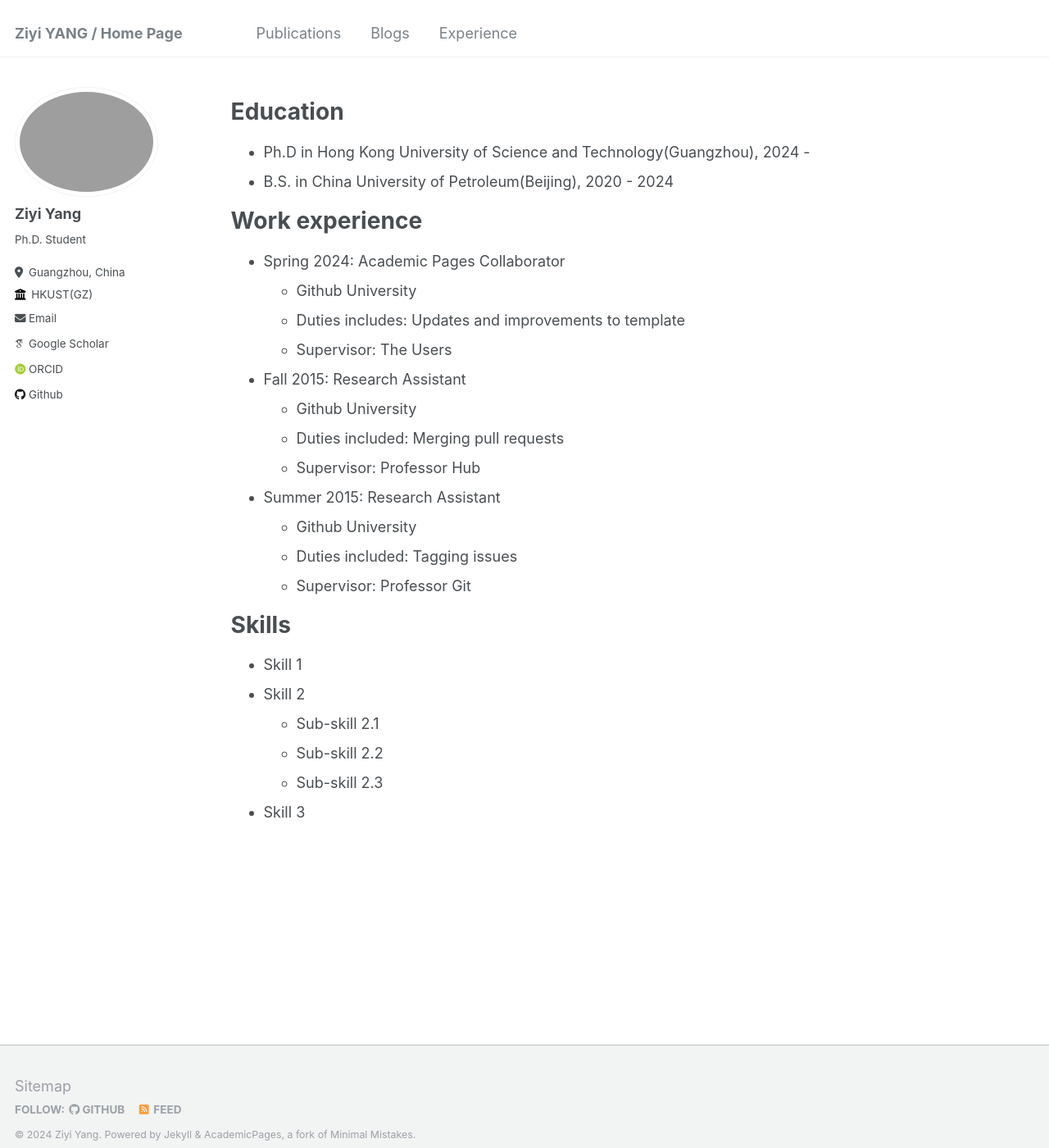
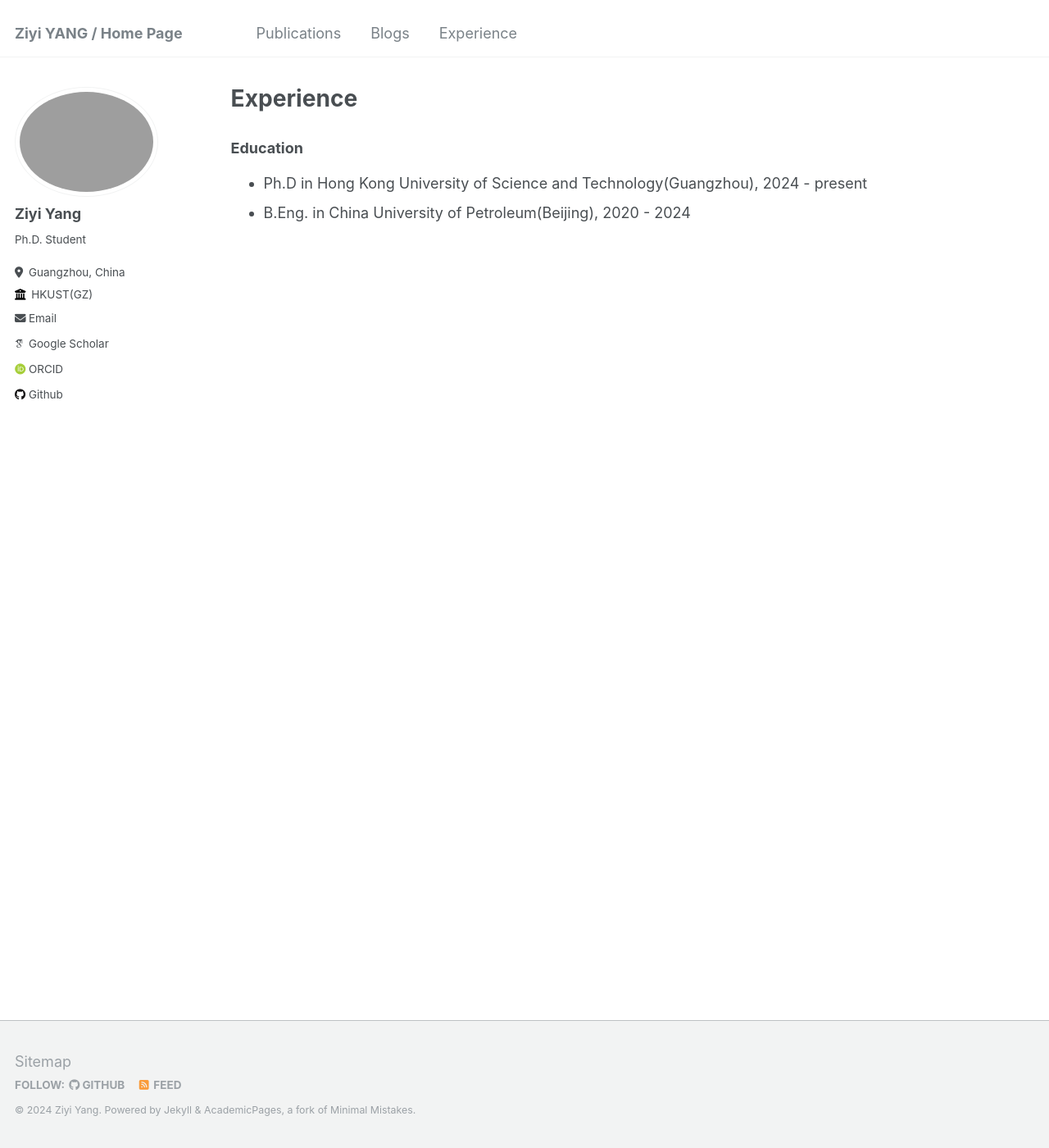
Before and after one commit to yangziyiiii/ziyiyang, a Jekyll site: the page built from _pages/experience.md, in a window 1280 px wide and 1400 px high. Shown: the whole window at 82% size. Built offline with Jekyll 4.4.1, drawn with Linux system fonts in a browser that asks for light colours; some web fonts are replaced.

Commit message:
change blog

```diff
--- a/_pages/experience.md
+++ b/_pages/experience.md
@@ -1,19 +1,17 @@
 ---
 layout: archive
 permalink: /experience/
+title: "Experience"
 author_profile: true
-redirect_from:
-  - /resume
 ---
 
 {% include base_path %}
 
-Education
-======
-* Ph.D in Hong Kong University of Science and Technology(Guangzhou), 2024 -
-* B.S. in China University of Petroleum(Beijing), 2020 - 2024
+### Education
+* Ph.D in Hong Kong University of Science and Technology(Guangzhou), 2024 - present
+* B.Eng. in China University of Petroleum(Beijing), 2020 - 2024
 
-Work experience
+<!-- Work experience
 ======
 * Spring 2024: Academic Pages Collaborator
   * Github University
@@ -37,7 +35,7 @@ Skills
   * Sub-skill 2.1
   * Sub-skill 2.2
   * Sub-skill 2.3
-* Skill 3
+* Skill 3 -->
 
 <!-- Publications
 ======
```
Also changed, not shown: _pages/publications.md (+2 -2 lines), _posts/0000-00-02-无同步稀疏LU分解.md (+6 -6 lines), _posts/0000-00-03-约束求解公开课笔记.md (+9 -0 lines), _posts/0000-00-04-GPT好用的指令.md (added, +12 -0 lines), _posts/0000-00-05-组合等价性检查.md (added, +13 -0 lines), _publications/AICAS2023.md (deleted, +0 -13 lines), _talks/2012-03-01-talk-1.md (deleted, +0 -11 lines), _talks/2013-03-01-tutorial-1.md (deleted, +0 -13 lines), _talks/2014-02-01-talk-2.md (deleted, +0 -13 lines), _talks/2014-03-01-talk-3.md (deleted, +0 -11 lines), _teaching/2014-spring-teaching-1.md (deleted, +0 -20 lines), _teaching/2015-spring-teaching-2.md (deleted, +0 -20 lines).
